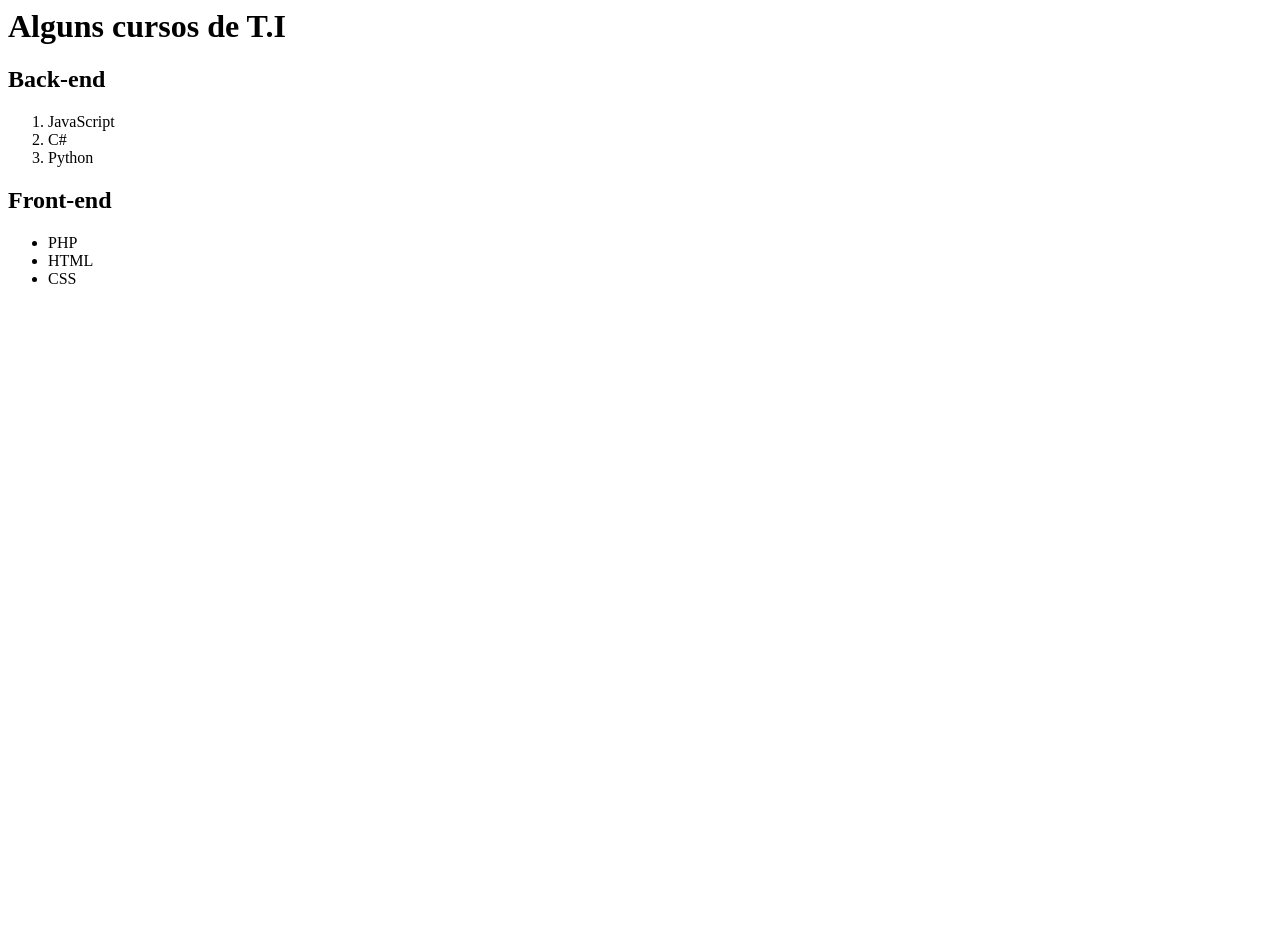
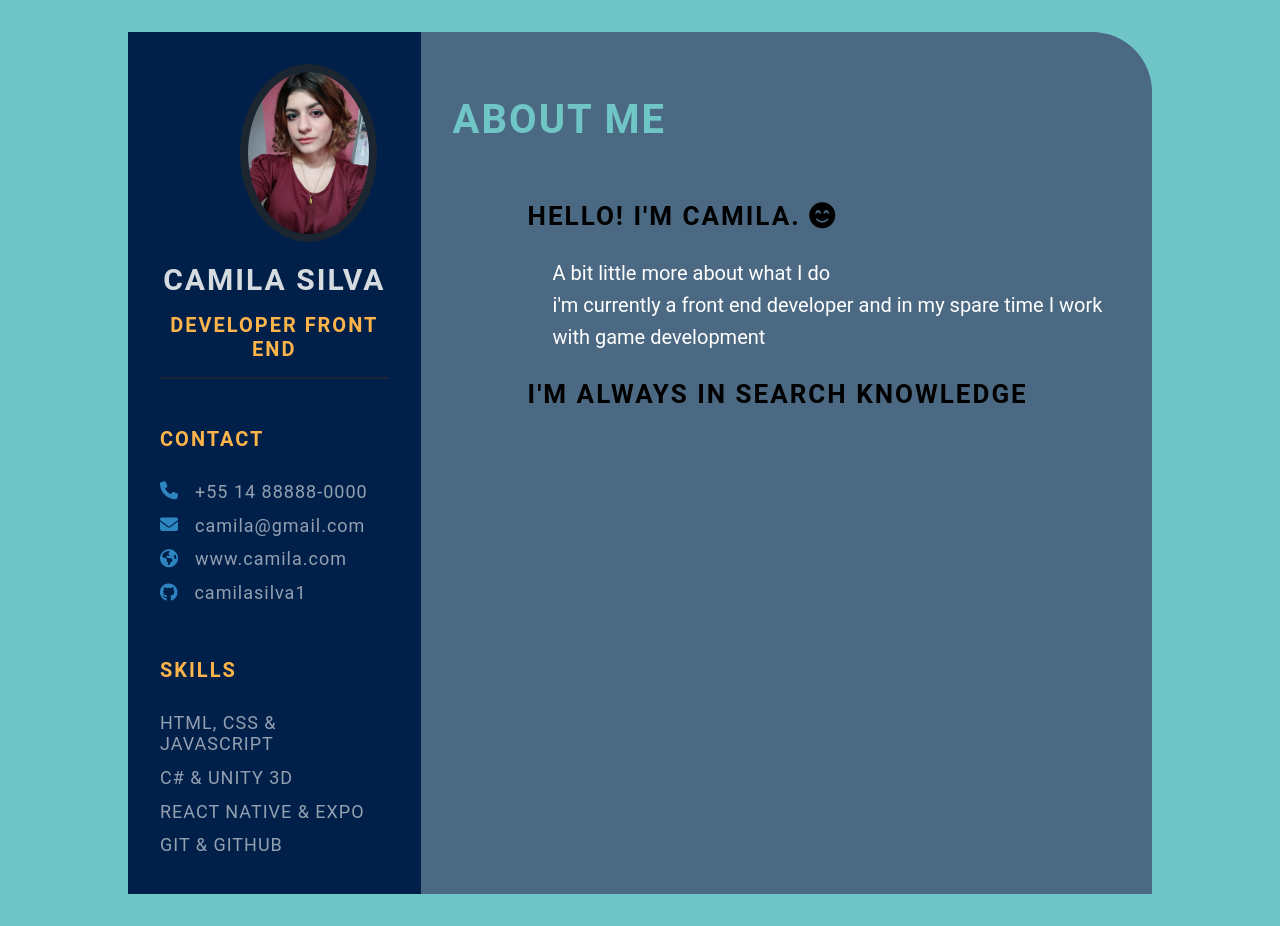
Before and after one commit to CamilaSilva-JornadaDev/aula1.github.io, a plain HTML site: page index.html in a window 1280 px wide. Before the commit the page ends 800 px from the top, so only its background shows below. Drawn offline with Linux system fonts and the light colour scheme.

Commit message:
feature: add index.html, style.css and a profile image (#2)

```diff
--- a/index.html
+++ b/index.html
@@ -1,23 +1,77 @@
-<html>
-    <head>
-        <title>CURSOS NA ÁREA DE T.I</title>
-    </head>
+<!-- Created by Camila Silva
+     Since 04/05/2022
+     Camila Silva CV in HTML -->
 
-    <body>
-        <h1>Alguns cursos de T.I</h1>
+<!DOCTYPE html>
+<html lang="pt-br">
+<head>
+    <meta charset="UTF-8">
+    <meta http-equiv="X-UA-Compatible" content="IE=edge">
+    <meta name="viewport" content="width=device-width, initial-scale=1.0">
 
-        <h2>Back-end</h2>
-        <ol>
-            <li>JavaScript</li>
-            <li>C#</li>
-            <li>Python</li>
-        </ol>
+    <script src="https://kit.fontawesome.com/03d5ffc197.js" crossorigin="anonymous"></script>
+    <!-- import style css -->
+    <link rel="stylesheet" href="style.css">
 
-        <h2>Front-end</h2>
-        <ul>
-            <li>PHP</li>
-            <li>HTML</li>
-            <li>CSS</li>
-        </ul>
-    </body>
+    <!-- title page -->
+    <title>Camila Silva CV</title>
+</head>
+<body>
+    <!-- main content -->
+    <main class="resume-contents">
+        <!-- section that will be on left side -->
+        <section class="left-section">
+            <!-- section content that will have the profile informations -->
+            <section class="left-section-contents">
+                <!-- div that will have image and name on the CV -->
+                <div class="profile">
+                    <img class="profile-img" src="img/profile-img.jpeg" alt="Profile img">
+                    <p class="name">Camila Silva</p>
+                    <p class="profession">Developer Front end</p>
+                </div>
+
+                <!-- div that will have the contact informations -->
+                <div class="contact-info">
+                    <p class="left-title">Contact</p>
+                    <ul>
+                        <li><i class="fa fa-phone"></i> +55 14 88888-0000 </li>
+                        <li><i class="fa-solid fa-envelope"></i> camila@gmail.com </li>
+                        <li><i class="fa fa-globe"></i> www.camila.com </li>
+                        <li><i class="fa fa-github"></i> camilasilva1 </li>
+                    </ul>
+                </div>
+
+                <!-- div that will have all skills on the CV -->
+                <div class="skills">
+                    <p class="left-title">Skills</p>
+                    <ul>
+                        <li><p> HTML, CSS & JavaScript</p></li>
+                        <li><p> C# & Unity 3D </p></li>
+                        <li><p> React Native & Expo </p></li>
+                        <li><p> Git & GitHub </p></li>
+                    </ul>
+                </div>
+            </section>
+        </section>
+
+        <!-- section that will have about me informations -->
+        <section class="right-section">
+            <div class="right-section-contents">
+                <section class="about gap">
+                    <div class="right-title">
+                        about me
+                    </div>
+
+                    <div class="about-me-contents">
+                        <p class="title">Hello! I'm Camila. <i class="fa-solid fa-face-smile-beam"></i></p>
+                        <p class="text"> A bit little more about what I do</p>
+                        <p class="text"> i'm currently a front end developer and in my
+                            spare time I work with game development</p>
+                        <p class="title">I'm always in search knowledge</p>
+                    </div>
+                </section>
+            </div>
+        </section>
+    </main>
+</body>
 </html>
--- /dev/null
+++ b/style.css
@@ -0,0 +1,310 @@
+/* Created by Camila Silva
+   Since 04/05/2022
+   Style index.html */
+
+   * {
+    margin: 0;
+    padding: 0;
+    box-sizing: border-box;
+    list-style: none;
+    font-family: 'Roboto', sans-serif;
+}
+
+body {
+    background-color: #70c6c7;
+}
+
+.resume-contents {
+    min-height: 100vh;
+    width: 80%;
+    margin: 2rem auto;
+    display: grid;
+    grid-template-columns: repeat(7, 1fr);
+}
+
+.left-section {
+    grid-column: span 2;
+    height: 100%;
+    background-color: #00204A;
+}
+
+.right-section {
+    grid-column: span 5;
+    height: 100%;
+    background-color: #4B6982;
+    border-radius: 0px 60px 0px 0px;
+}
+
+.left-section-contents{
+    padding: 2rem 2rem;
+}
+
+.profile {
+    width: 100%;
+    border-bottom: 2px solid #1B2631;
+}
+
+.profile img {
+    width: 60%;
+    margin-left: 80px;
+    border-radius: 50%;
+    border: 8px solid #1B2631;
+}
+
+.name {
+    color: #D6DBDF;
+    font-size: 30px;
+    letter-spacing: 2px;
+    text-transform: uppercase;
+    text-align: center;
+    font-weight: bold;
+    padding: 1rem 0;
+}
+
+.profession {
+    color: #FDB44B;
+    font-size: 20px;
+    text-transform: uppercase;
+    text-align: center;
+    letter-spacing: 2px;
+    font-weight: bold;
+    padding-bottom: 1rem;
+}
+
+/* .contact-info { border-bottom: 2px solid #1B2631; } */
+.left-title {
+    color: #FDB44B;
+    font-size: 20px;
+    letter-spacing: 2px;
+    text-transform: uppercase;
+    font-weight: bold;
+    display: flex;
+    align-items: center;
+    padding-top: 3rem;
+}
+
+.contact-info ul {
+    padding-top: 1.5rem;
+}
+
+.contact-info ul li,
+.references ul li {
+    padding: .4rem 0;
+    display: flex;
+    align-items: center;
+    color: #d6dbdfaf;
+    letter-spacing: 1px;
+    font-size: 18px;
+}
+
+.contact-info ul li i,
+.references ul li i {
+    padding-right: 1rem;
+    font-size: 18px;
+    color: #2E86C1;
+}
+
+.skills ul {
+    padding-top: 1.5rem;
+}
+.skills ul li p {
+    padding: .4rem 0;
+    color: #d6dbdfaf;
+    font-size: 18px;
+    letter-spacing: 1px;
+    display: flex;
+    align-items: center;
+    text-transform: uppercase;
+}
+
+.referance-name {
+    padding-top: 1.5rem;
+    padding-bottom: .4rem;
+    font-size: 18px;
+    color: #F9E79F;
+    letter-spacing: 1px;
+    text-transform: uppercase;
+}
+
+.referance-profession {
+    font-size: 16px;
+    color: #d6dbdfaf;
+    letter-spacing: 1px;
+    /* text-transform: uppercase; */
+    padding-bottom: .4rem;
+}
+
+
+.right-section-contents {
+    padding: 2rem 2rem;
+}
+
+.right-title {
+    color: #70C6C7;
+    font-size: 40px;
+    letter-spacing: 2px;
+    text-transform: uppercase;
+    font-weight: bold;
+    display: flex;
+    align-items: center;
+    padding: 2rem 0;
+    position: relative;
+}
+
+.gap {
+    padding-bottom: 2rem;
+}
+.about-me-contents {
+    padding-left: 50px;
+    line-height: 2rem;
+}
+.title{
+    font-size: 26px;
+    text-transform: uppercase;
+    letter-spacing: 2px;
+    color: #000000;
+    padding: 25px;
+    font-weight: bold;
+}
+
+.text{
+    font-size: 20px;
+    color: #ffffff;
+    padding-left: 50px;
+}
+
+.experience-contents,
+.education-contents,
+.awards-contents {
+    display: grid;
+    grid-template-columns: repeat(2, 1fr);
+    padding-bottom: 2rem;
+    color: #F1F8FD;
+}
+
+.exp-company-name,
+.education-school-name,
+.awards-company-name {
+    font-size: 25px;
+    font-weight: bold;
+    text-transform: uppercase;
+    letter-spacing: 1px;
+    color: #FDB44B;
+    padding-bottom: .4rem;
+}
+
+.exp-time-period,
+.educationp-time-period,
+.awards-time-period {
+    font-size: 18px;
+    letter-spacing: 1px;
+    line-height: 2rem;
+}
+
+.exp-position,
+.education-subject,
+.awards-name {
+    font-size: 25px;
+    font-weight: bold;
+    text-transform: uppercase;
+    letter-spacing: 1px;
+    color: #FDB44B;
+    padding-bottom: .4rem;
+}
+
+.exp-desc,
+.education-desc,
+.awards-desc {
+    font-size: 16px;
+    letter-spacing: 1px;
+    line-height: 1.5rem;
+    border-left: 3px solid #a5a3a3;
+    padding-left: 5px;
+}
+
+/* Media queries */
+@media screen and (max-width:780px) {
+    .experience-contents,
+    .education-contents,
+    .awards-contents {
+        grid-template-columns: repeat(1, 1fr);
+    }
+}
+
+@media screen and (max-width:780px) {
+    .left-section {
+        grid-column: span 3;
+    }
+
+    .right-section {
+        grid-column: span 4;
+    }
+
+}
+
+@media screen and (max-width:1200px) {
+    .resume-contents {
+        grid-template-columns: repeat(1, 1fr);
+    }
+}
+
+@media screen and (max-width:390px) {
+    .resume-contents {
+        width: 100%;
+        margin: 0 auto;
+    }
+
+    .name {
+        font-size: 20px;
+    }
+
+    .profession {
+        font-size: 18px;
+    }
+
+    .left-title {
+        font-size: 18px;
+    }
+
+    .right-title {
+        font-size: 18px;
+    }
+
+    .contact-info ul li,
+    .references ul li {
+        font-size: 12px;
+    }
+
+    .contact-info ul li i,
+    .references ul li i {
+        /* padding-right: 1rem; */
+        font-size: 12px;
+    }
+
+    .skills ul li p {
+        font-size: 12px;
+    }
+
+    .about-me-contents {
+        font-size: 16px;
+        line-height: 1.5rem;
+    }
+
+    .exp-company-name,
+    .education-school-name,
+    .awards-company-name {
+        font-size: 18px;
+    }
+
+    .exp-time-period,
+    .educationp-time-period,
+    .awards-time-period {
+        font-size: 16px;
+    }
+
+    .exp-position,
+    .education-subject,
+    .awards-name {
+        font-size: 18px;
+    }
+}
```
Also changed, not shown: img/profile-img.jpeg (added).
